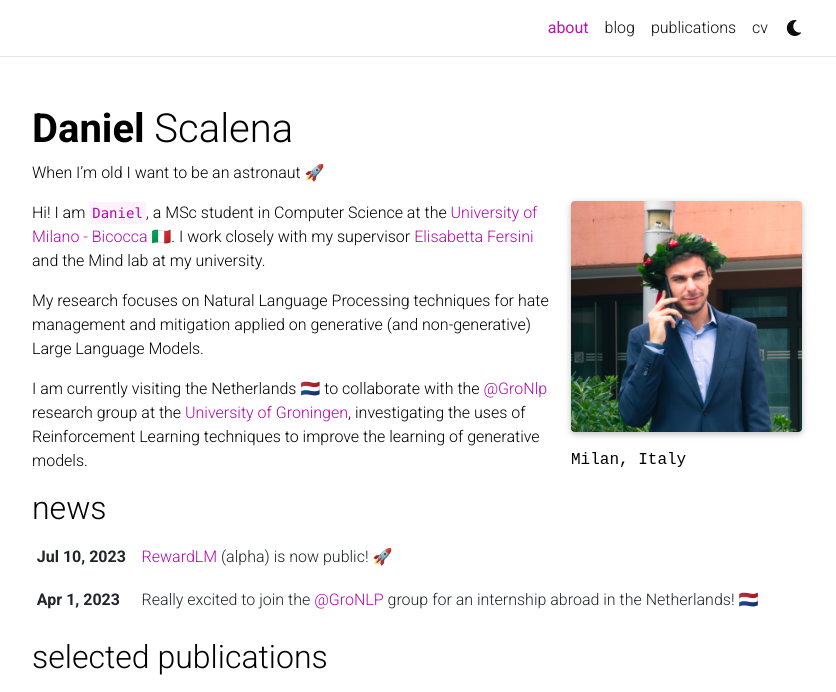
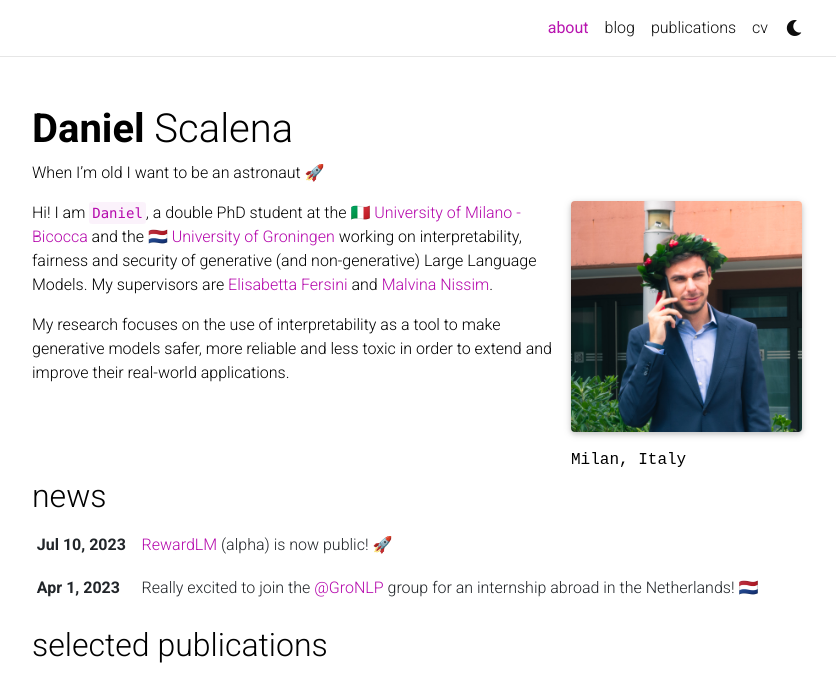
Before and after one commit to DanielSc4/danielsc4.github.io, a Jekyll site: the page built from _pages/about.md, in a window 1280 px wide and 1074 px high, cut to the strip 0-692 px from the top of the window. Shown: the whole strip, without its empty margins (223-1059 px from the left). Built offline with Jekyll 4.4.1, drawn with Linux system fonts in a browser that asks for light colours; full-size pictures stand in for the smaller copies a plugin makes; comment, search, counter and statistics services are not loaded; a style sheet for code colours, icons or effects is not loaded.

Commit message:
Update front page

```diff
--- a/_pages/about.md
+++ b/_pages/about.md
@@ -18,8 +18,8 @@ social: true  # includes social icons at the bottom of the page
 
 ---
 
-Hi! I am `Daniel`, a MSc student in Computer Science at the [University of Milano - Bicocca](https://en.unimib.it/) 🇮🇹. I work closely with my supervisor [Elisabetta Fersini](https://scholar.google.com/citations?user=7_HTCfYAAAAJ&hl=en) and the Mind lab at my university.
+Hi! I am `Daniel`, a double PhD student at the [🇮🇹 University of Milano - Bicocca](https://en.unimib.it/) and the [🇳🇱 University of Groningen](https://rug.nl/) working on interpretability, fairness and security of generative (and non-generative) Large Language Models. My supervisors are [Elisabetta Fersini](https://www.unimib.it/elisabetta-fersini) and [Malvina Nissim](https://www.rug.nl/staff/m.nissim/?lang=en).
 
-My research focuses on Natural Language Processing techniques for hate management and mitigation applied on generative (and non-generative) Large Language Models.
+My research focuses on the use of interpretability as a tool to make generative models safer, more reliable and less toxic in order to extend and improve their real-world applications.
 
-I am currently visiting the Netherlands 🇳🇱 to collaborate with the [@GroNlp](https://twitter.com/gronlp?lang=en) research group at the [University of Groningen](https://www.rug.nl/), investigating the uses of Reinforcement Learning techniques to improve the learning of generative models.
+[comment]: # I am currently visiting the Netherlands 🇳🇱 to collaborate with the [@GroNlp](https://twitter.com/gronlp?lang=en) research group at the [University of Groningen](https://www.rug.nl/), investigating the uses of Reinforcement Learning techniques to improve the learning of generative models.
```
